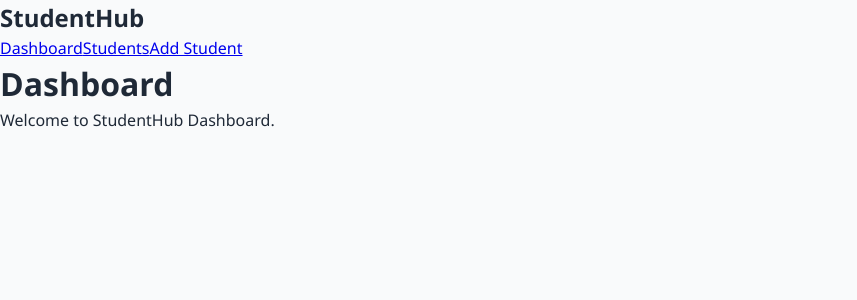
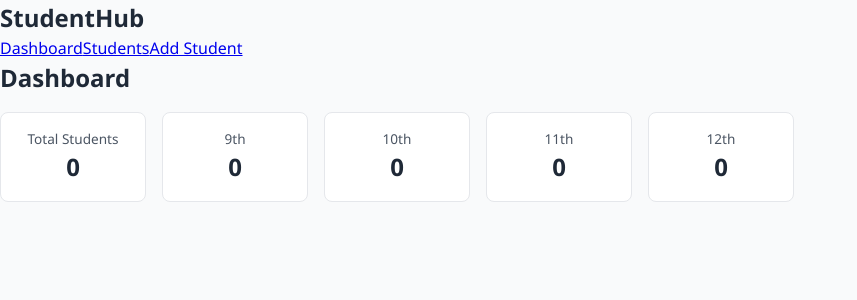
Before and after one commit to Manmeet2109/StudentHub, a React (Vite) app: page / in a window 1280 px wide. Shown: the top 300 px of the page, without its empty margins (0-857 px from the left). Built offline with nearby package versions, Linux system fonts and the light colour scheme.

Commit message:
Phase 7: use Object.hasOwn and nullish coalescing in getGradeBreakdown

```diff
--- a/src/pages/Dashboard/Dashboard.jsx
+++ b/src/pages/Dashboard/Dashboard.jsx
@@ -1,9 +1,30 @@
+import Card from "../../components/common/Card";
+import { useStudents } from "../../context/StudentContext";
+import { getGradeBreakdown } from "../../utils/getGradeBreakdown";
+import styles from "./Dashboard.module.css";
+
 function Dashboard() {
+  const { students } = useStudents();
+  const gradeBreakdown = getGradeBreakdown(students);
+
   return (
-    <main>
-      <h1>Dashboard</h1>
-      <p>Welcome to StudentHub Dashboard.</p>
-    </main>
+    <div>
+      <h2>Dashboard</h2>
+
+      <div className={styles.summaryGrid}>
+        <Card>
+          <p className={styles.summaryLabel}>Total Students</p>
+          <p className={styles.summaryValue}>{students.length}</p>
+        </Card>
+
+        {gradeBreakdown.map(({ grade, count }) => (
+          <Card key={grade}>
+            <p className={styles.summaryLabel}>{grade}</p>
+            <p className={styles.summaryValue}>{count}</p>
+          </Card>
+        ))}
+      </div>
+    </div>
   );
 }
 
--- /dev/null
+++ b/src/pages/Dashboard/Dashboard.module.css
@@ -0,0 +1,19 @@
+.summaryGrid {
+  display: grid;
+  grid-template-columns: repeat(auto-fill, minmax(140px, 1fr));
+  gap: 1rem;
+  margin-top: 1rem;
+}
+
+.summaryLabel {
+  font-size: 0.85rem;
+  color: #4b5563;
+  text-align: center;
+}
+
+.summaryValue {
+  font-size: 1.5rem;
+  font-weight: bold;
+  color: #1f2937;
+  text-align: center;
+}
--- /dev/null
+++ b/src/utils/getGradeBreakdown.js
@@ -0,0 +1,20 @@
+// getGradeBreakdown.js — pure computation: student list in, grade counts out.
+// SRP: no React, no storage, no UI.
+// Always returns all known grades, in a fixed display order, even at zero.
+
+const GRADE_ORDER = ["9th", "10th", "11th", "12th"];
+
+export function getGradeBreakdown(students) {
+  const counts = GRADE_ORDER.reduce((result, grade) => {
+    result[grade] = 0;
+    return result;
+  }, {});
+
+  students.forEach((student) => {
+    if (Object.hasOwn(counts, student.grade)) {
+      counts[student.grade] += 1;
+    }
+  });
+
+  return GRADE_ORDER.map((grade) => ({ grade, count: counts[grade] ?? 0 }));
+}
```
